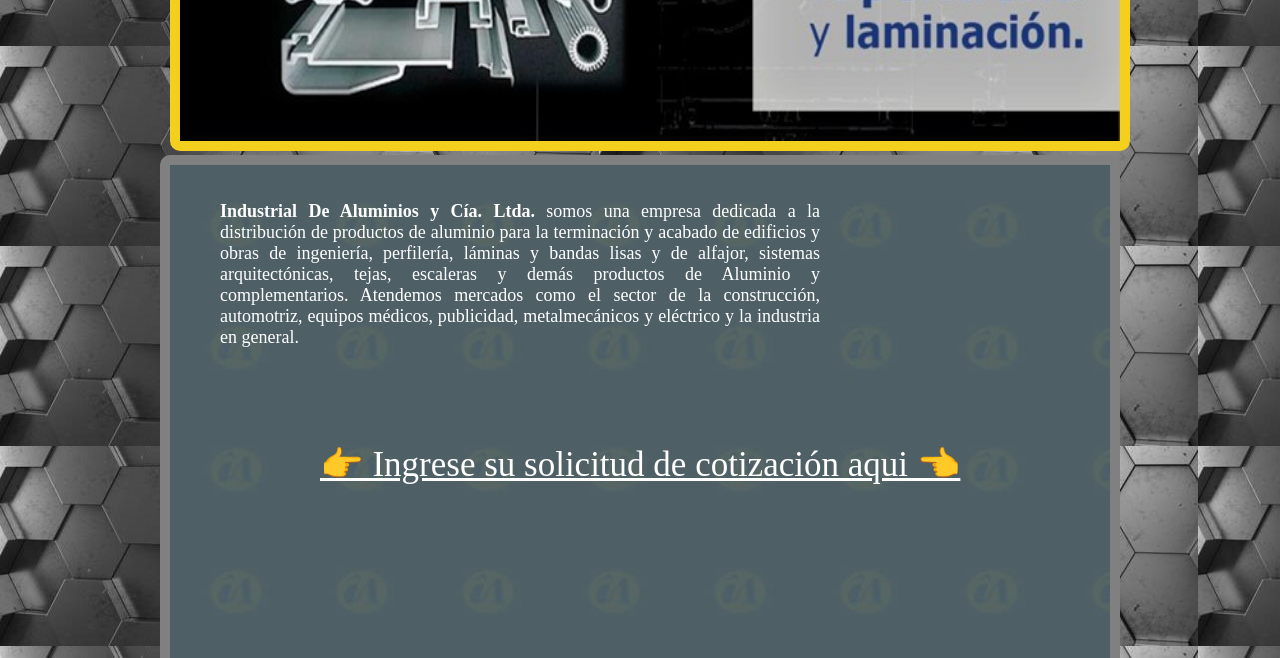
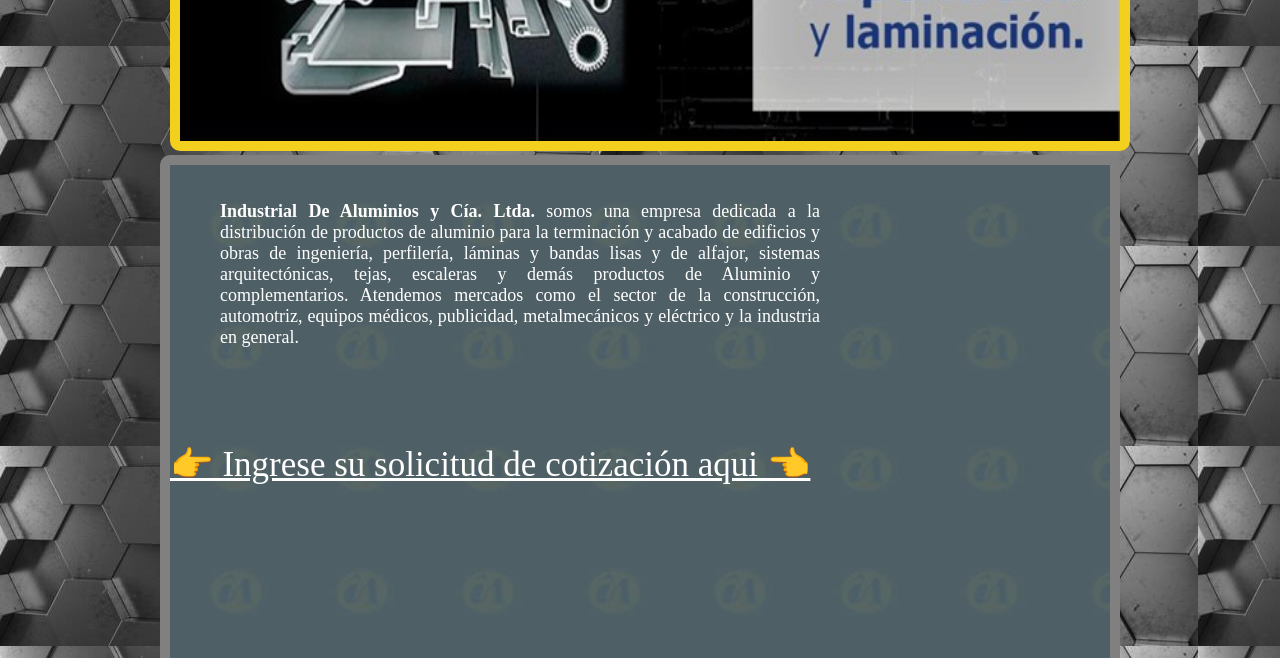
Before and after one commit to George27j/coursera-test, a plain HTML site: page Html-Css-Exercises/Industrial/Index.html in a window 1280 px wide. Shown: the part 554-1212 px from the top of the page. Drawn offline with Linux system fonts and the light colour scheme.

Commit message:
Version 1.3

```diff
--- a/Html-Css-Exercises/Industrial/Index.html
+++ b/Html-Css-Exercises/Industrial/Index.html
@@ -39,7 +39,10 @@
             Atendemos mercados como el sector de la construcción, automotriz, equipos médicos, publicidad, metalmecánicos
             y eléctrico y la industria en general.
         </p>
-        <a id="Consulta" target="_blank" href="https://industrialdealuminios.co/index.php/contactenos">👉 Ingrese su solicitud de cotización aqui 👈 </a>
+        <div id="Consulta">
+            <a id="Consulta_link" target="_blank" href="https://industrialdealuminios.co/index.php/contactenos">👉 Ingrese su solicitud de cotización aqui 👈 </a>
+        </div>
+
 
     </section>
     <footer id="Pie_Pagina">
--- a/Html-Css-Exercises/Industrial/Styles.css
+++ b/Html-Css-Exercises/Industrial/Styles.css
@@ -81,11 +81,10 @@ body{
 
 }
 
-#Consulta{
+#Consulta_link{
     font-size: 35px;
     height: 50px;
     width: 500px;
-    padding-left: 150px;
 }
 /*Termina la presentacion final*/
 
```
